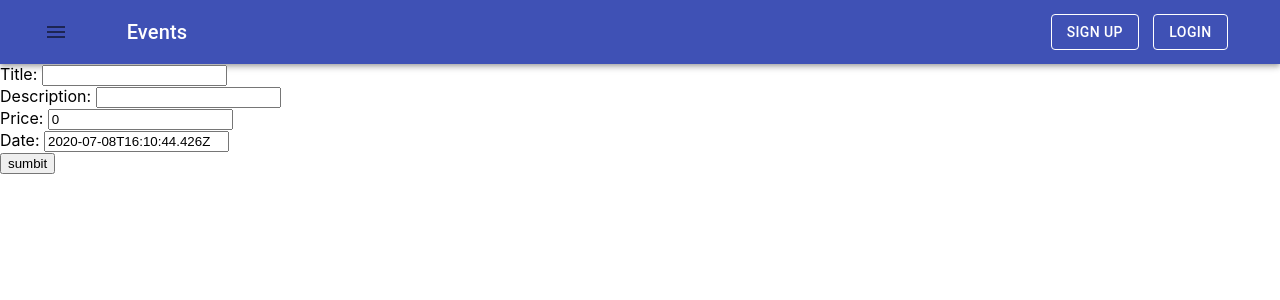
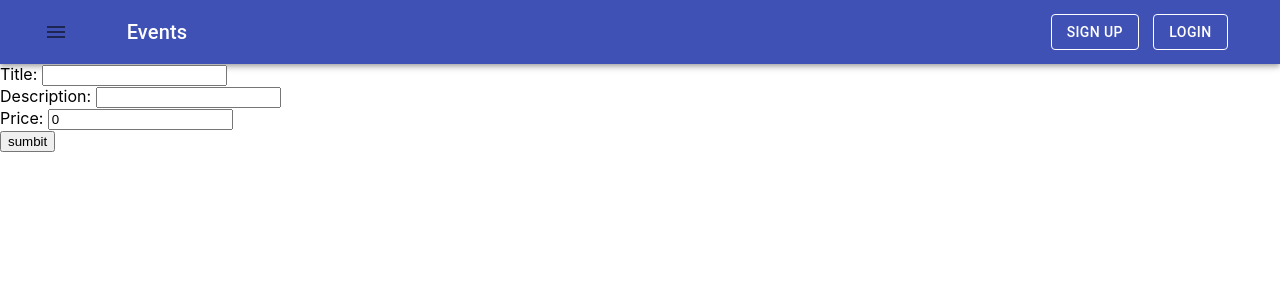
Before and after one commit to Toggers/Anyvent, a React (Create React App) app in the folder client/: page /createEvent in a window 1280 px wide. Shown: the top 300 px of the page. Built offline with nearby package versions, Linux system fonts and the light colour scheme.

Commit message:
fix date in create event page

```diff
--- a/client/src/pages/CreateEvent/CreateEventPage.jsx
+++ b/client/src/pages/CreateEvent/CreateEventPage.jsx
@@ -6,7 +6,6 @@ function CreateEvent(){
   const [title,setTitle]= useState("");
   const [description,setDescription]= useState("");
   const [price,setPrice]= useState(0);
-  const [date,setDate]= useState("2020-07-08T16:10:44.426Z");
 
 
   function handleTitleChange(e){                                                   //2. e is syntax event
@@ -21,21 +20,18 @@ function CreateEvent(){
     setPrice(e.target.value);
   }
 
-  function handleDateChange(e){                                                   //2. e is syntax event
-    setDate(e.target.value);
-  }
 
 
 
   function onSubmitHandle(e){                                                      //5. after sumbit, this function will trigger
 
       e.preventDefault();                                                            //6. need to write this to use console.log()
-      console.log('state = ', title, description, price,date );
+      console.log('state = ', title, description, price);
 
       const requestBody={
         query:`
           mutation{
-            createEvent(eventInput:{title:"${title}", description:"${description}",price: ${price},date: "${date}"}){
+            createEvent(eventInput:{title:"${title}", description:"${description}",price: ${price},date: "${new Date(Date.now()).toISOString()}"}){
                 _id
                 title
             }
@@ -84,10 +80,7 @@ function CreateEvent(){
                <input type="number" value ={price} onChange={handlePriceChange} required/>
             </div>
 
-            <div>
-              <span>Date: </span>
-               <input type="text" value ={date} onChange={handleDateChange} placeholder = "2020-07-08T16:10:44.426Z" required/>
-            </div>
+
 
             <button>sumbit</button>
 
```
Also changed, not shown: client/src/pages/JoinEvent/JoinEventPage.jsx (line endings or trailing spaces), 1 other file (tests, documents, lock files or other folders).
